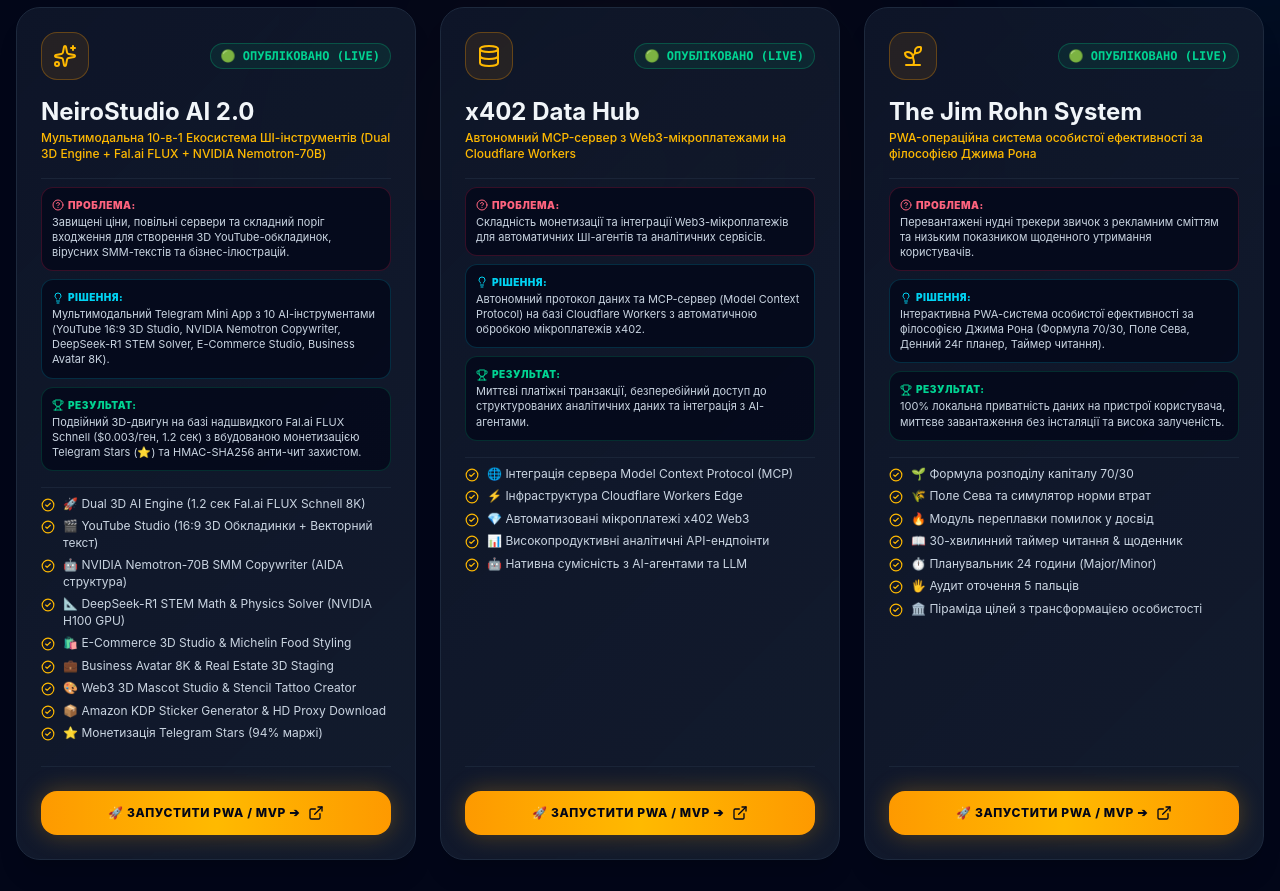
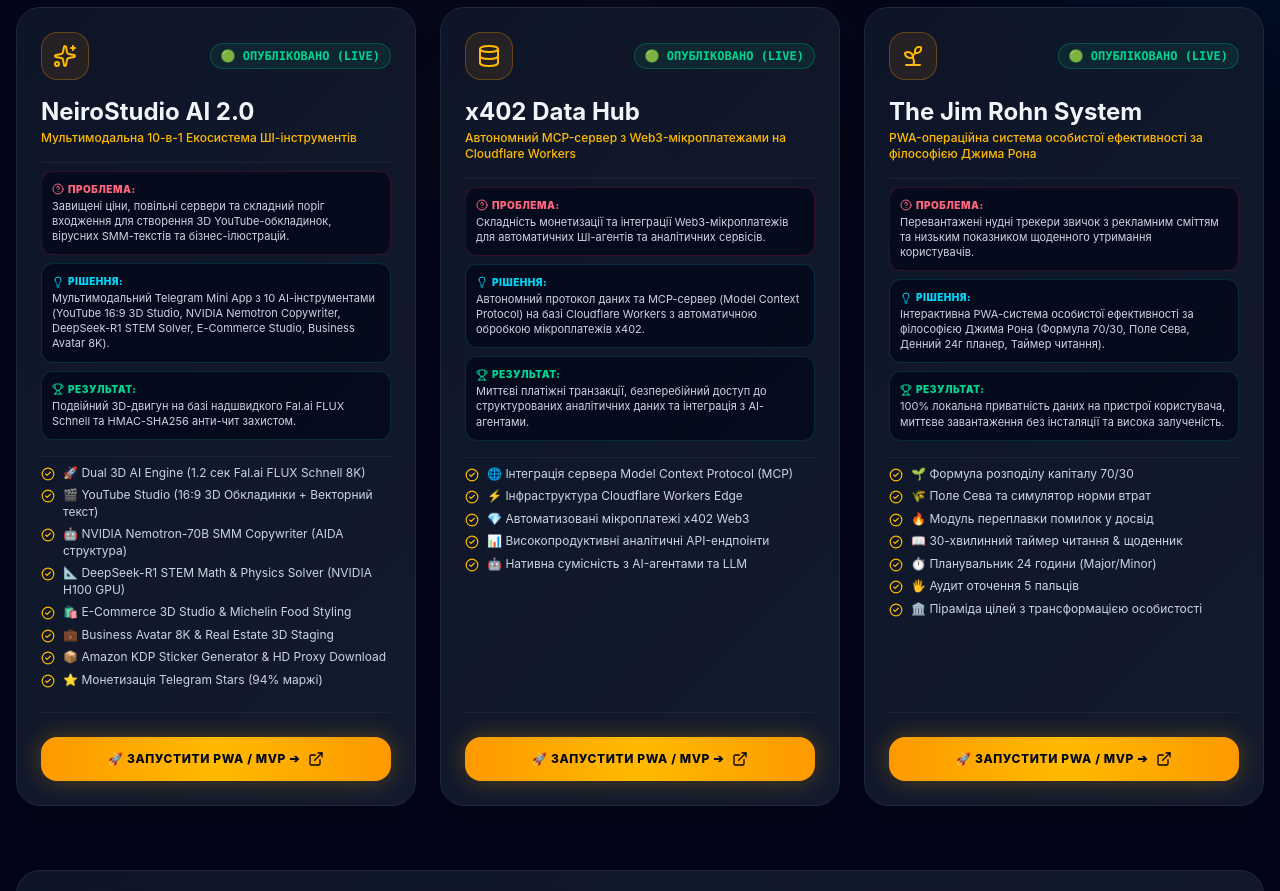
Before and after one commit to alexchai-dev/alexchai-hub, a React (Vite) app: page / in a window 1280 px wide. Shown: the part 600-1491 px from the top of the page. Built offline with nearby package versions, Linux system fonts and the light colour scheme.

Commit message:
fix: remove crossed out tech details and Web3 mascot feature from NeiroStudio card

```diff
--- a/src/App.jsx
+++ b/src/App.jsx
@@ -75,7 +75,7 @@
         {
           id: 'neirostudio-ai',
           title: 'NeiroStudio AI 2.0',
-          subtitle: 'Мультимодальна 10-в-1 Екосистема ШІ-інструментів (Dual 3D Engine + Fal.ai FLUX + NVIDIA Nemotron-70B)',
+          subtitle: 'Мультимодальна 10-в-1 Екосистема ШІ-інструментів',
           category: 'ai',
           statusText: '🟢 ОПУБЛІКОВАНО (LIVE)',
           link: 'https://neirostudio-hub-v2.vercel.app',
@@ -83,7 +83,7 @@
           color: 'amber',
           problem: 'Завищені ціни, повільні сервери та складний поріг входження для створення 3D YouTube-обкладинок, вірусних SMM-текстів та бізнес-ілюстрацій.',
           solution: 'Мультимодальний Telegram Mini App з 10 AI-інструментами (YouTube 16:9 3D Studio, NVIDIA Nemotron Copywriter, DeepSeek-R1 STEM Solver, E-Commerce Studio, Business Avatar 8K).',
-          result: 'Подвійний 3D-двигун на базі надшвидкого Fal.ai FLUX Schnell ($0.003/ген, 1.2 сек) з вбудованою монетизацією Telegram Stars (⭐️) та HMAC-SHA256 анти-чит захистом.',
+          result: 'Подвійний 3D-двигун на базі надшвидкого Fal.ai FLUX Schnell та HMAC-SHA256 анти-чит захистом.',
           features: [
             '🚀 Dual 3D AI Engine (1.2 сек Fal.ai FLUX Schnell 8K)',
             '🎬 YouTube Studio (16:9 3D Обкладинки + Векторний текст)',
@@ -91,7 +91,6 @@
             '📐 DeepSeek-R1 STEM Math & Physics Solver (NVIDIA H100 GPU)',
             '🛍️ E-Commerce 3D Studio & Michelin Food Styling',
             '💼 Business Avatar 8K & Real Estate 3D Staging',
-            '🎨 Web3 3D Mascot Studio & Stencil Tattoo Creator',
             '📦 Amazon KDP Sticker Generator & HD Proxy Download',
             '⭐️ Монетизація Telegram Stars (94% маржі)'
           ]
@@ -180,23 +179,22 @@
         {
           id: 'neirostudio-ai',
           title: 'NeiroStudio AI 2.0',
-          subtitle: 'Мультимодальная 10-в-1 Экосистема ИИ-инструментов (Dual 3D Engine + Fal.ai FLUX + NVIDIA Nemotron-70B)',
+          subtitle: 'Мультимодальная 10-в-1 Экосистема ИИ-инструментов',
           category: 'ai',
           statusText: '🟢 ОПУБЛИКОВАНО (LIVE)',
           link: 'https://neirostudio-hub-v2.vercel.app',
           icon: Sparkles,
           color: 'amber',
           problem: 'Завышенные цены, медленные серверы и сложный порог входа для создания 3D YouTube-обложек, вирусных SMM-текстов и бизнес-иллюстраций.',
-          solution: 'Мультимодальный Telegram Mini App с 10 AI-инструментами (YouTube 16:9 3D Studio, NVIDIA Nemotron Copywriter, DeepSeek-R1 STEM Solver, E-Commerce Studio, Business Avatar 8K).',
-          result: 'Двойной 3D-движок на базе сверхбыстрого Fal.ai FLUX Schnell ($0.003/ген, 1.2 сек) с встроенной монетизацией Telegram Stars (⭐️) и HMAC-SHA256 анти-чит защитой.',
+          solution: 'Мультимодальный Telegram Mini App с 10 AI-инструментами (YouTube 16:9 3D Studio, SMM Copywriter, DeepSeek-R1 STEM Solver, E-Commerce Studio, Business Avatar 8K).',
+          result: 'Двойной 3D-движок на базе сверхбыстрого Fal.ai FLUX Schnell и HMAC-SHA256 анти-чит защитой.',
           features: [
             '🚀 Dual 3D AI Engine (1.2 сек Fal.ai FLUX Schnell 8K)',
             '🎬 YouTube Studio (16:9 3D Обложки + Векторный текст)',
-            '🤖 NVIDIA Nemotron-70B SMM Copywriter (AIDA структура)',
+            '🤖 SMM Copywriter (AIDA структура)',
             '📐 DeepSeek-R1 STEM Math & Physics Solver (NVIDIA H100 GPU)',
             '🛍️ E-Commerce 3D Studio & Michelin Food Styling',
             '💼 Business Avatar 8K & Real Estate 3D Staging',
-            '🎨 Web3 3D Mascot Studio & Stencil Tattoo Creator',
             '📦 Amazon KDP Sticker Generator & HD Proxy Download',
             '⭐️ Монетизация Telegram Stars (94% маржи)'
           ]
@@ -285,23 +283,22 @@
         {
           id: 'neirostudio-ai',
           title: 'NeiroStudio AI 2.0',
-          subtitle: 'Multimodal 10-in-1 AI Tools Ecosystem (Dual 3D Engine + Fal.ai FLUX + NVIDIA Nemotron-70B)',
+          subtitle: 'Multimodal 10-in-1 AI Tools Ecosystem',
           category: 'ai',
           statusText: '🟢 PUBLISHED (LIVE)',
           link: 'https://neirostudio-hub-v2.vercel.app',
           icon: Sparkles,
           color: 'amber',
           problem: 'Overpriced subscriptions, slow generation servers, and high friction when creating 3D YouTube thumbnails and viral SMM content.',
-          solution: 'Multimodal Telegram Mini App with 10 production AI tools (YouTube 16:9 3D Studio, NVIDIA Nemotron Copywriter, DeepSeek-R1 STEM Solver, E-Commerce Studio, Business Avatar 8K).',
-          result: 'Dual 3D Engine powered by high-speed Fal.ai FLUX Schnell ($0.003/gen, 1.2s response) with native Telegram Stars (⭐️) monetization and HMAC-SHA256 anti-cheat validation.',
+          solution: 'Multimodal Telegram Mini App with 10 production AI tools (YouTube 16:9 3D Studio, SMM Copywriter, DeepSeek-R1 STEM Solver, E-Commerce Studio, Business Avatar 8K).',
+          result: 'Dual 3D Engine powered by high-speed Fal.ai FLUX Schnell with HMAC-SHA256 anti-cheat validation.',
           features: [
             '🚀 Dual 3D AI Engine (1.2s Fal.ai FLUX Schnell 8K)',
             '🎬 YouTube Studio (16:9 3D Covers + Vector Text)',
-            '🤖 NVIDIA Nemotron-70B SMM Copywriter (AIDA Structure)',
+            '🤖 SMM Copywriter (AIDA Structure)',
             '📐 DeepSeek-R1 STEM Math & Physics Solver (NVIDIA H100 GPU)',
             '🛍️ E-Commerce 3D Studio & Michelin Food Styling',
             '💼 Business Avatar 8K & Real Estate 3D Staging',
-            '🎨 Web3 3D Mascot Studio & Stencil Tattoo Creator',
             '📦 Amazon KDP Sticker Generator & HD Proxy Download',
             '⭐️ Telegram Stars Monetization (94% Profit Margin)'
           ]
```
